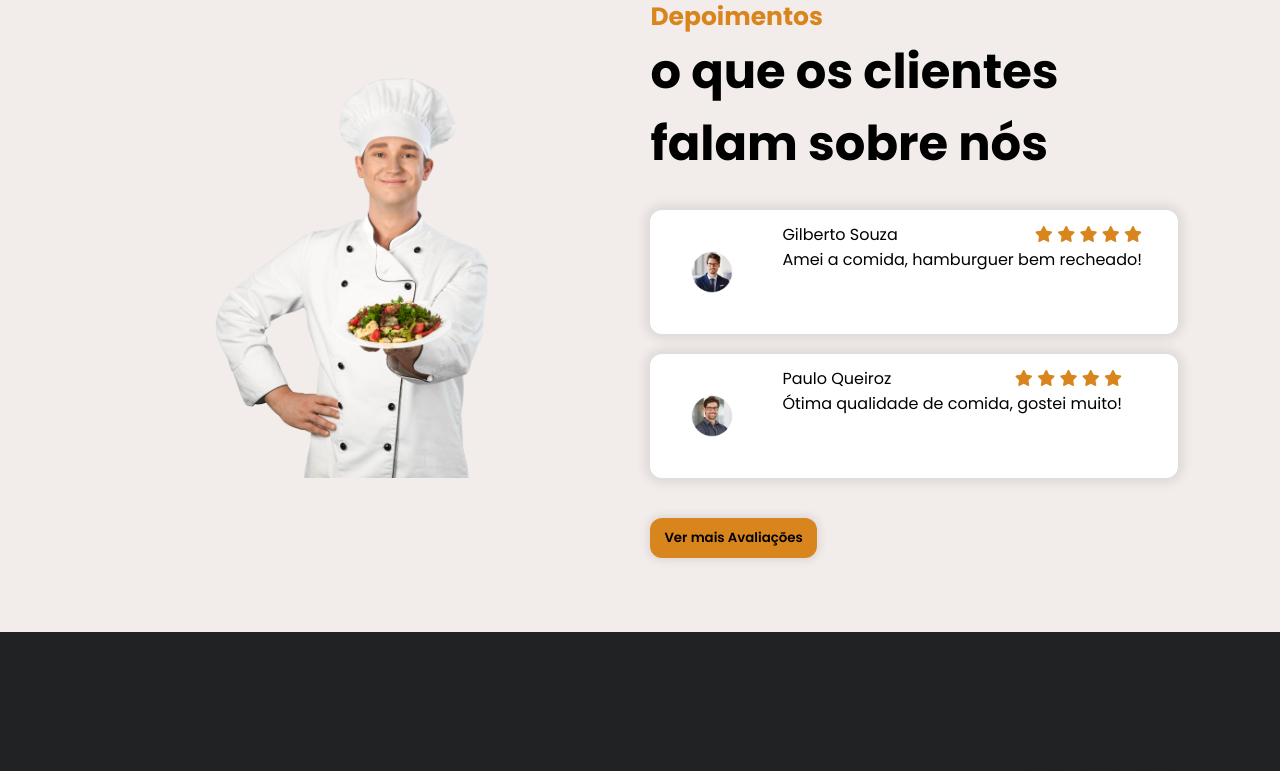
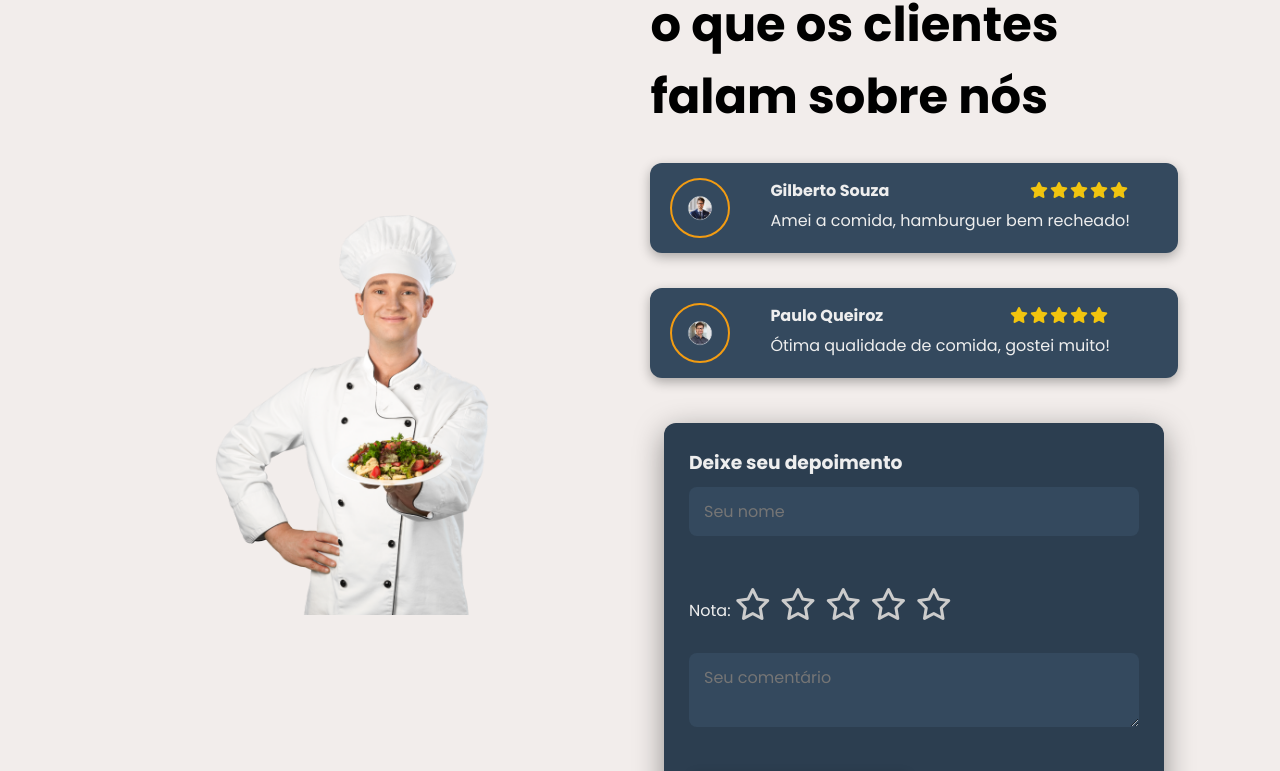
Before and after one commit to Kevingusta/Restaurante-novo, a website: page view/tela_inicio.html in a window 1280 px wide. Shown: the part 1717-2488 px from the top of the page. Drawn offline with nearby package versions, Linux system fonts and the light colour scheme.

Commit message:
comentario atualizado

```diff
--- /dev/null
+++ b/model/comentario.js
@@ -0,0 +1,126 @@
+document.addEventListener('DOMContentLoaded', () => {
+    const feedbacksDiv = document.getElementById('feedbacks');
+    const form = document.getElementById('commentForm');
+    const loadMoreBtn = document.getElementById('loadMoreBtn');
+
+    // Pega os comentários salvos no localStorage ou array inicial
+    let comments = JSON.parse(localStorage.getItem('comments')) || [
+      {
+        name: "Gilberto Souza",
+        rating: 5,
+        comment: "Amei a comida, hamburguer bem recheado!",
+        avatar: "../assets/avatar1.png"
+      },
+      {
+        name: "Paulo Queiroz",
+        rating: 5,
+        comment: "Ótima qualidade de comida, gostei muito!",
+        avatar: "../assets/avatar2.png"
+      }
+    ];
+
+    let commentsToShow = 2; // Quantos mostrar inicialmente
+
+    // Função para criar o HTML de estrelas
+    function createStars(rating) {
+      let starsHTML = '';
+      for(let i=0; i<5; i++) {
+        starsHTML += i < rating
+          ? '<i class="fa-solid fa-star"></i>'
+          : '<i class="fa-regular fa-star"></i>';
+      }
+      return starsHTML;
+    }
+
+    // Função para criar o elemento de feedback
+    function createFeedback(commentObj) {
+      const div = document.createElement('div');
+      div.classList.add('feedback');
+      div.innerHTML = `
+        <img src="${commentObj.avatar || '../assets/default-avatar.png'}" alt="Avatar" class="feedback-avatar">
+        <div class="feedback-content">
+          <p>
+            ${commentObj.name}
+            <span>${createStars(commentObj.rating)}</span>
+          </p>
+          <p>${commentObj.comment}</p>
+        </div>
+      `;
+      return div;
+    }
+
+    // Renderiza os comentários na tela, limitando pela variável commentsToShow
+    function renderComments() {
+      feedbacksDiv.innerHTML = '';
+      const toDisplay = comments.slice(0, commentsToShow);
+      toDisplay.forEach(c => feedbacksDiv.appendChild(createFeedback(c)));
+
+      if (commentsToShow >= comments.length) {
+        loadMoreBtn.style.display = 'none';
+      } else {
+        loadMoreBtn.style.display = 'inline-block';
+      }
+    }
+
+    // Evento do botão "Ver mais Avaliações"
+    loadMoreBtn.addEventListener('click', () => {
+      commentsToShow += 2;
+      renderComments();
+    });
+
+    // Quando o formulário for enviado
+    form.addEventListener('submit', e => {
+      e.preventDefault();
+
+      const name = form.name.value.trim();
+      const rating = parseInt(form.rating.value);
+      const comment = form.comment.value.trim();
+
+      if (!name || !rating || !comment) return alert('Por favor, preencha todos os campos!');
+
+      // Novo comentário
+      const newComment = {
+        name,
+        rating,
+        comment,
+        avatar: '../assets/default-avatar.png' // pode mudar para um avatar padrão
+      };
+
+      // Adiciona no array e salva no localStorage
+      comments.unshift(newComment);
+      localStorage.setItem('comments', JSON.stringify(comments));
+
+      // Reseta o formulário
+      form.reset();
+
+      // Atualiza a visualização e mostra no topo
+      commentsToShow = Math.max(2, commentsToShow + 1);
+      renderComments();
+    });
+
+    // Inicializa a renderização
+    renderComments();
+  });
+
+
+
+  const stars = document.querySelectorAll('#star-rating i');
+const ratingInput = document.getElementById('rating');
+
+stars.forEach(star => {
+  star.addEventListener('click', () => {
+    const value = parseInt(star.getAttribute('data-value'));
+    ratingInput.value = value;
+
+    // Atualiza visual das estrelas
+    stars.forEach(s => {
+      if (parseInt(s.getAttribute('data-value')) <= value) {
+        s.classList.remove('fa-regular');
+        s.classList.add('fa-solid', 'star-filled');
+      } else {
+        s.classList.remove('fa-solid', 'star-filled');
+        s.classList.add('fa-regular');
+      }
+    });
+  });
+});
--- /dev/null
+++ b/view/tela-inicial/comentario.css
@@ -0,0 +1,122 @@
+/* Geral do formulário */
+form#commentForm {
+    background: #2c3e50;
+    padding: 25px;
+    border-radius: 12px;
+    max-width: 500px;
+    margin: 30px auto;
+    color: #eee;
+    box-shadow: 0 8px 30px rgba(0,0,0,0.4);
+    font-family: 'Segoe UI', Tahoma, Geneva, Verdana, sans-serif;
+  }
+
+  /* Inputs e textarea */
+  form#commentForm input[type="text"],
+  form#commentForm textarea {
+    width: 100%;
+    padding: 12px 15px;
+    margin: 10px 0 20px 0;
+    border-radius: 8px;
+    border: none;
+    font-size: 1rem;
+    resize: vertical;
+    background: #34495e;
+    color: #eee;
+    transition: background-color 0.3s ease;
+  }
+
+  form#commentForm input[type="text"]:focus,
+  form#commentForm textarea:focus {
+    background: #3d566e;
+    outline: none;
+  }
+
+  /* Botão enviar */
+  form#commentForm button.btn-default {
+    background: #e67e22;
+    color: #fff;
+    padding: 12px 25px;
+    border: none;
+    border-radius: 10px;
+    font-weight: 700;
+    cursor: pointer;
+    font-size: 1.1rem;
+    transition: background-color 0.3s ease;
+  }
+
+  form#commentForm button.btn-default:hover {
+    background: #d35400;
+  }
+
+  /* Sistema de estrelas */
+  .star-rating {
+    display: inline-block;
+    margin: 10px 0 20px 0;
+    user-select: none;
+  }
+
+  .star-rating i {
+    font-size: 2rem;
+    color: #ccc;
+    cursor: pointer;
+    transition: color 0.3s ease;
+    margin-right: 5px;
+  }
+
+  .star-rating i.star-filled,
+  .star-rating i:hover,
+  .star-rating i:hover ~ i {
+    color: #f1c40f; /* amarelo ouro */
+  }
+
+  /* Feedbacks exibidos */
+  #feedbacks {
+    max-width: 700px;
+    margin: 30px auto;
+  }
+
+  .feedback {
+    display: flex;
+    background: #34495e;
+    padding: 15px 20px;
+    border-radius: 12px;
+    margin-bottom: 15px;
+    align-items: flex-start;
+    box-shadow: 0 4px 12px rgba(0,0,0,0.3);
+    color: #eee;
+  }
+
+  .feedback-avatar {
+    width: 60px;
+    height: 60px;
+    border-radius: 50%;
+    margin-right: 20px;
+    object-fit: cover;
+    border: 2px solid #f39c12;
+  }
+
+  .feedback-content p:first-child {
+    font-weight: 700;
+    margin-bottom: 5px;
+  }
+
+  .feedback-content span i {
+    color: #f1c40f;
+    margin-right: 2px;
+  }
+
+  /* Responsividade */
+  @media (max-width: 600px) {
+    form#commentForm, #feedbacks {
+      max-width: 90vw;
+    }
+    .feedback {
+      flex-direction: column;
+      align-items: center;
+      text-align: center;
+    }
+    .feedback-avatar {
+      margin-bottom: 10px;
+      margin-right: 0;
+    }
+  }
--- a/view/tela_inicio.html
+++ b/view/tela_inicio.html
@@ -8,6 +8,7 @@
     <link rel="stylesheet" href="../view/tela-inicial/home.css">
     <link rel="stylesheet" href="../view/tela-inicial/menu.css">
     <link rel="stylesheet" href="../view/tela-inicial/testimonials.css">
+    <link rel="stylesheet" href="../view/tela-inicial/comentario.css">
     <link rel="stylesheet" href="../view/tela-inicial/footer.css">
     <script src="https://cdnjs.cloudflare.com/ajax/libs/jquery/3.7.1/jquery.min.js" integrity="sha512-v2CJ7UaYy4JwqLDIrZUI/4hqeoQieOmAZNXBeQyjo21dadnwR+8ZaIJVT8EE2iyI61OV8e6M8PP2/4hpQINQ/g==" crossorigin="anonymous" referrerpolicy="no-referrer"></script>
     <link rel="stylesheet" href="https://cdnjs.cloudflare.com/ajax/libs/font-awesome/6.6.0/css/all.min.css" integrity="sha512-Kc323vGBEqzTmouAECnVceyQqyqdsSiqLQISBL29aUW4U/M7pSPA/gEUZQqv1cwx4OnYxTxve5UMg5GT6L4JJg==" crossorigin="anonymous" referrerpolicy="no-referrer" />
@@ -230,66 +231,41 @@
         </div>
       </section>
 
-      <section id = "testimonials">
-        <img src="../assets/masterchef.png" class = "testimonials_chef" alt="Master Chef">
+      <section id="testimonials">
+        <img src="../assets/masterchef.png" class="testimonials_chef" alt="Master Chef">
 
         <div id="testimonials_content">
-            <h2 class="section-title">
-                Depoimentos
-            </h2>
-            <h3 class="section-subtitle">
-                o que os clientes falam sobre nós
-            </h3>
+            <h2 class="section-title">Depoimentos</h2>
+            <h3 class="section-subtitle">o que os clientes falam sobre nós</h3>
 
             <div id="feedbacks">
-                <div class="feedback">
-                    <img src="../assets/avatar1.png" alt="Avatar" class="feedback-avatar">
+                <!-- Depoimentos existentes já aqui -->
+            </div>
+
+            <form id="commentForm" style="margin-top: 30px;">
+                <h3>Deixe seu depoimento</h3>
+                <input type="text" id="name" placeholder="Seu nome" required><br><br>
+
+                <label>Nota:</label>
+                <div id="star-rating" class="star-rating">
+                  <i class="fa-regular fa-star" data-value="1"></i>
+                  <i class="fa-regular fa-star" data-value="2"></i>
+                  <i class="fa-regular fa-star" data-value="3"></i>
+                  <i class="fa-regular fa-star" data-value="4"></i>
+                  <i class="fa-regular fa-star" data-value="5"></i>
+                </div>
+                <input type="hidden" id="rating" required>
+
+                <textarea id="comment" placeholder="Seu comentário" required></textarea><br><br>
+
+                <button type="submit" class="btn-default">Enviar Depoimento</button>
+              </form>
 
 
-                    <div class="feedback-content">
-                        <p>
-                            Gilberto Souza
-                            <span>
-                                <i class="fa-solid fa-star"></i>
-                                <i class="fa-solid fa-star"></i>
-                                <i class="fa-solid fa-star"></i>
-                                <i class="fa-solid fa-star"></i>
-                                <i class="fa-solid fa-star"></i>
-                            </span>
-                        </p>
-                        <p>Amei a comida, hamburguer bem recheado!
+            <button class="btn-default" id="loadMoreBtn" style="margin-top:20px;">Ver mais Avaliações</button>
+        </div>
+    </section>
 
-                        </p>
-                    </div>
-                </div>
-
-                <div class="feedback">
-                    <img src="../assets/avatar2.png" alt="Avatar" class="feedback-avatar">
-
-
-                    <div class="feedback-content">
-                        <p>
-                            Paulo Queiroz
-                            <span>
-                                <i class="fa-solid fa-star"></i>
-                                <i class="fa-solid fa-star"></i>
-                                <i class="fa-solid fa-star"></i>
-                                <i class="fa-solid fa-star"></i>
-                                <i class="fa-solid fa-star"></i>
-                            </span>
-                        </p>
-                        <p>Ótima qualidade de comida, gostei muito!
-
-                        </p>
-                    </div>
-                </div>
-            </div>
-
-            <button class = "btn-default">
-                Ver mais Avaliações
-            </button>
-        </div>
-      </section>
     </main>
 
     <footer>
@@ -316,5 +292,6 @@
     <script src="../controller/tela-inicio-js/script.js"></script>
     <script src="https://unpkg.com/scrollreveal"></script>
     <script src="../controller/cardapio-carrinho/cardapio.js"></script>
+    <script src="../model/comentario.js"></script>
 </body>
 </html>
```
